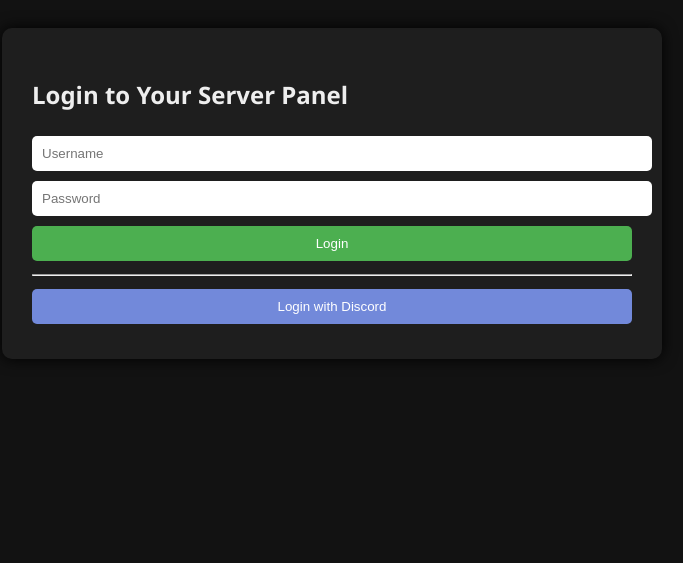
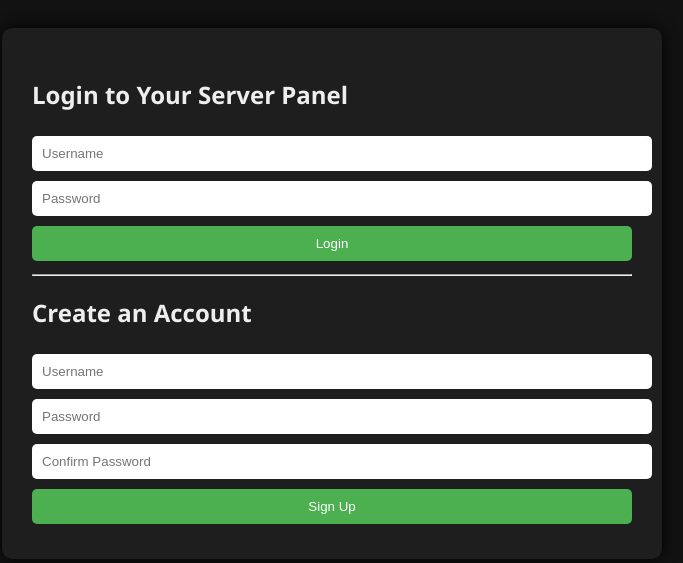
Before and after one commit to itzC9/QuertzClient-Website, a Flask app: page /auth in a window 1280 px wide. Shown: the top 563 px of the page, without its empty margins (308-991 px from the left). Run offline with Flask 3, Linux system fonts and the light colour scheme.

Commit message:
Add files via upload

```diff
--- a/app/templates/auth.html
+++ b/app/templates/auth.html
@@ -10,10 +10,18 @@
     <form method="post">
       <input type="text" name="username" placeholder="Username" required><br>
       <input type="password" name="password" placeholder="Password" required><br>
-      <button type="submit">Login</button>
+      <button type="submit" name="action" value="login">Login</button>
     </form>
+
     <hr>
-    <a href="/login/discord"><button style="background-color: #7289DA;">Login with Discord</button></a>
+
+    <h2>Create an Account</h2>
+    <form method="post">
+      <input type="text" name="new_username" placeholder="Username" required><br>
+      <input type="password" name="new_password" placeholder="Password" required><br>
+      <input type="password" name="confirm_password" placeholder="Confirm Password" required><br>
+      <button type="submit" name="action" value="signup">Sign Up</button>
+    </form>
   </div>
 </body>
 </html>
```
